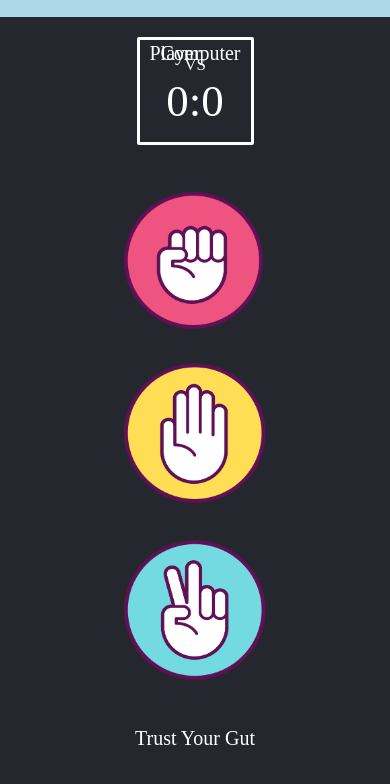
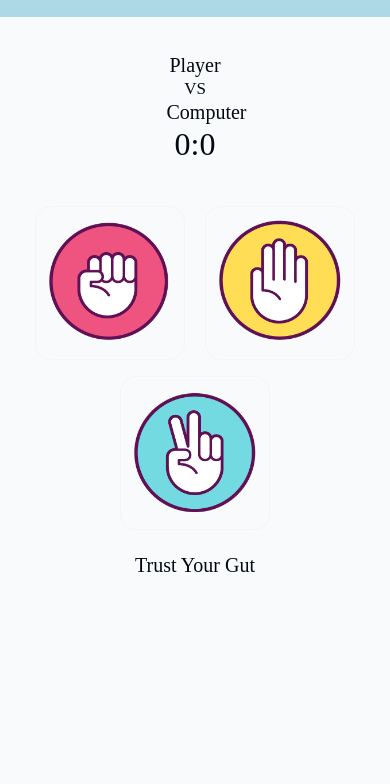
Before and after one commit to Muchiri-cmd/RockPaperScissors, a plain HTML site: page index.html in a window 390 px wide. Shown: the part 60-844 px from the top of the page. Drawn offline with Linux system fonts and the light colour scheme.

Commit message:
Improve UI

```diff
--- a/styles.css
+++ b/styles.css
@@ -5,8 +5,9 @@
 }
 
 body{
-    background:#24272E;
-    color:white;
+    background:#f8fafc;
+    color:#030712;
+    min-width:300px;
 }
 
 header{
@@ -17,9 +18,7 @@ header h1{
     color:black;
     text-align:center;
 }
-
 .score-board{
-    border:3px solid white;
     width:30%;
     margin:20px auto;
     font-size:45px;
@@ -63,9 +62,9 @@ img{
     display: inline-block;
     padding:10px;
     margin:0px 10px;
-    /*border:1px solid white;*/
+    border:1px solid whitesmoke;
+    border-radius:1em;
     transition: all 0.5s ease;
-
 }
 .choice :hover{
     cursor: pointer;
@@ -86,10 +85,33 @@ img{
 }
 .choices{
     text-align:center;
-    margin:30px;
+    margin:1rem;
 }
 #action-message{
     text-align:center;
     font-weight:700px;
     font-size:20px;
 }
+@media screen and (max-width:810px){
+    .score-board{
+        font-size:2rem;
+    }
+    #user-label,#computer-label{
+        position: relative;
+    }
+    #user-score,#computer-score{
+        display: inline-block;
+    }
+}
+@media screen and (max-width:650px) {
+    .result{
+        font-size:1.5rem;
+    }
+    img{
+        height:8rem;
+        width:8rem;
+    }
+    .choice{
+        margin:.5rem;
+    }
+}
```
